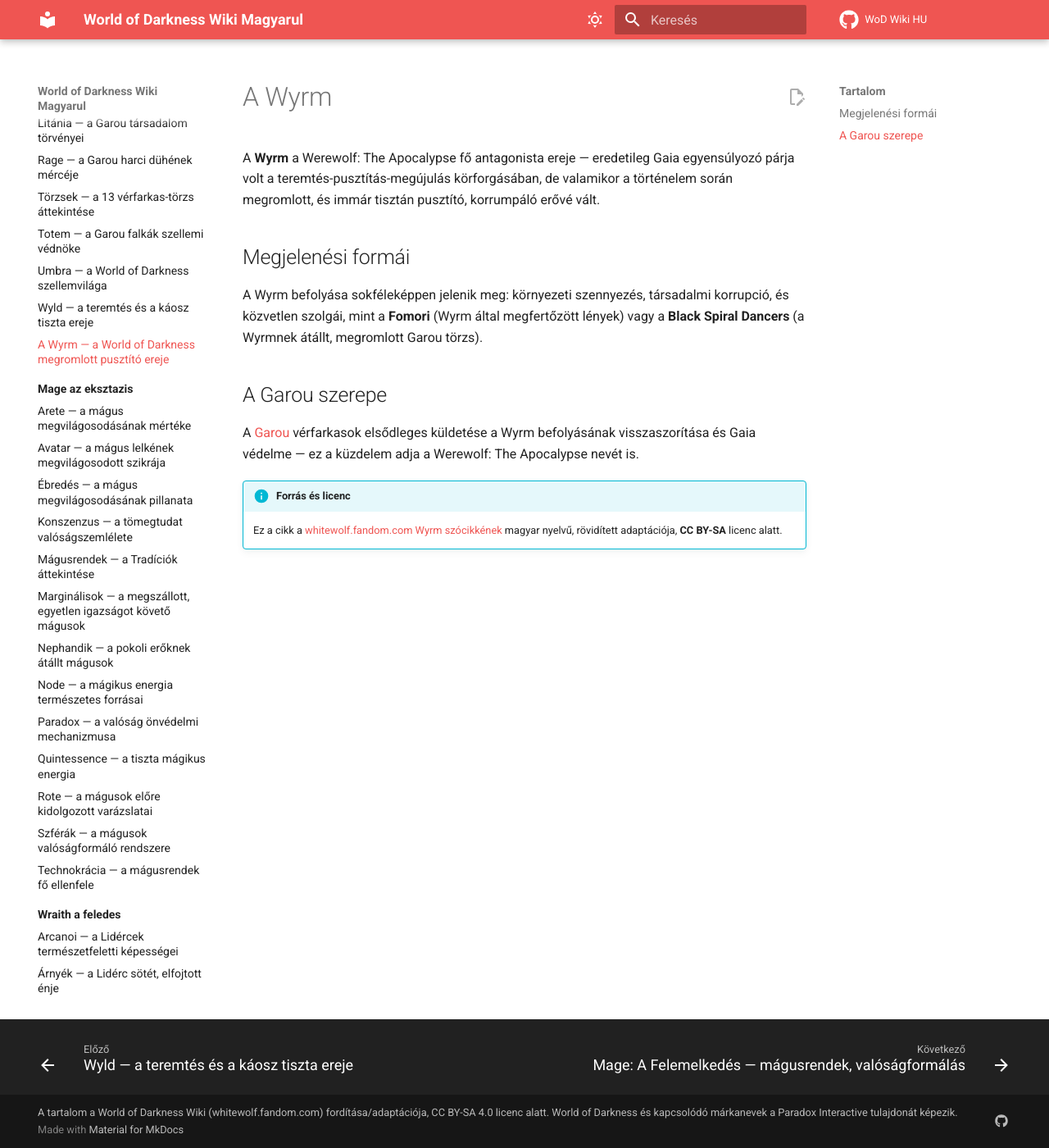
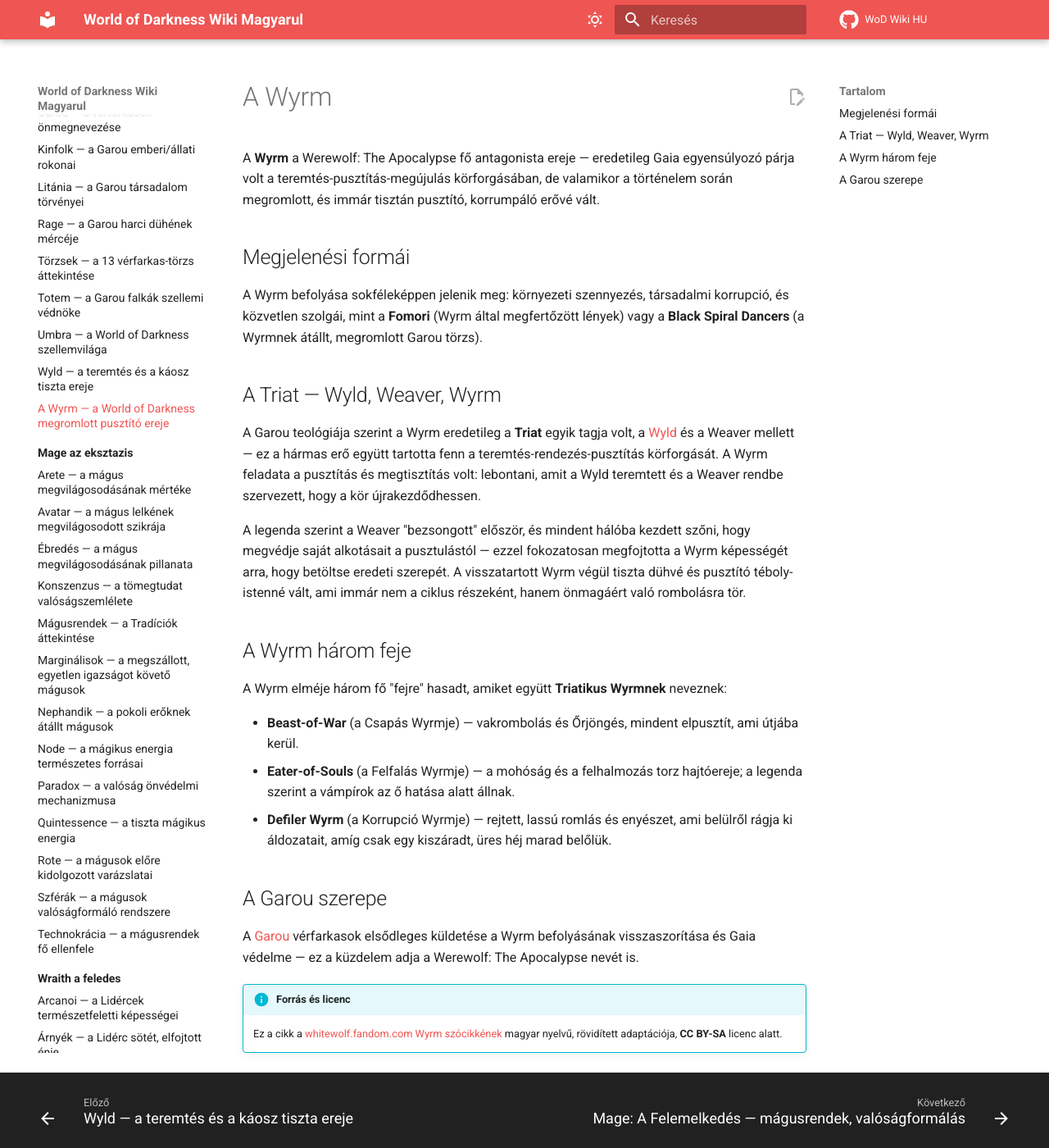
Before and after one commit to davidszentgyorgyi/wod-hu, an MkDocs documentation site: the page built from docs/werewolf-az-apokalipszis/wyrm.md, in a window 1280 px wide and 1400 px high. Shown: the whole window at 82% size. Built offline with MkDocs 1.6.1 and Material for MkDocs 9.7.7, drawn with Linux system fonts in a browser that asks for light colours; comment, search, counter and statistics services are not loaded.

Commit message:
Expand Wyrm article with the Triat concept and its three aspects
Original summary of how Wyld/Weaver/Wyrm relate, why the Wyrm went mad,
and the three Triatic Wyrm aspects (Beast-of-War, Eater-of-Souls,
Defiler Wyrm). Part of detailing all game lines beyond Vampire.

Co-Authored-By: Claude Sonnet 5 <noreply@anthropic.com>

```diff
--- a/docs/werewolf-az-apokalipszis/wyrm.md
+++ b/docs/werewolf-az-apokalipszis/wyrm.md
@@ -17,6 +17,30 @@ A Wyrm befolyása sokféleképpen jelenik meg: környezeti szennyezés, társada
 közvetlen szolgái, mint a **Fomori** (Wyrm által megfertőzött lények) vagy a **Black Spiral
 Dancers** (a Wyrmnek átállt, megromlott Garou törzs).
 
+## A Triat — Wyld, Weaver, Wyrm
+
+A Garou teológiája szerint a Wyrm eredetileg a **Triat** egyik tagja volt, a [Wyld](wyld.md)
+és a Weaver mellett — ez a hármas erő együtt tartotta fenn a teremtés-rendezés-pusztítás
+körforgását. A Wyrm feladata a pusztítás és megtisztítás volt: lebontani, amit a Wyld
+teremtett és a Weaver rendbe szervezett, hogy a kör újrakezdődhessen.
+
+A legenda szerint a Weaver "bezsongott" először, és mindent hálóba kezdett szőni, hogy
+megvédje saját alkotásait a pusztulástól — ezzel fokozatosan megfojtotta a Wyrm képességét
+arra, hogy betöltse eredeti szerepét. A visszatartott Wyrm végül tiszta dühvé és
+pusztító téboly-istenné vált, ami immár nem a ciklus részeként, hanem önmagáért való
+rombolásra tör.
+
+## A Wyrm három feje
+
+A Wyrm elméje három fő "fejre" hasadt, amiket együtt **Triatikus Wyrmnek** neveznek:
+
+- **Beast-of-War** (a Csapás Wyrmje) — vakrombolás és Őrjöngés, mindent elpusztít, ami útjába
+  kerül.
+- **Eater-of-Souls** (a Felfalás Wyrmje) — a mohóság és a felhalmozás torz hajtóereje; a
+  legenda szerint a vámpírok az ő hatása alatt állnak.
+- **Defiler Wyrm** (a Korrupció Wyrmje) — rejtett, lassú romlás és enyészet, ami belülről
+  rágja ki áldozatait, amíg csak egy kiszáradt, üres héj marad belőlük.
+
 ## A Garou szerepe
 
 A [Garou](garou.md) vérfarkasok elsődleges küldetése a Wyrm befolyásának visszaszorítása és
```
